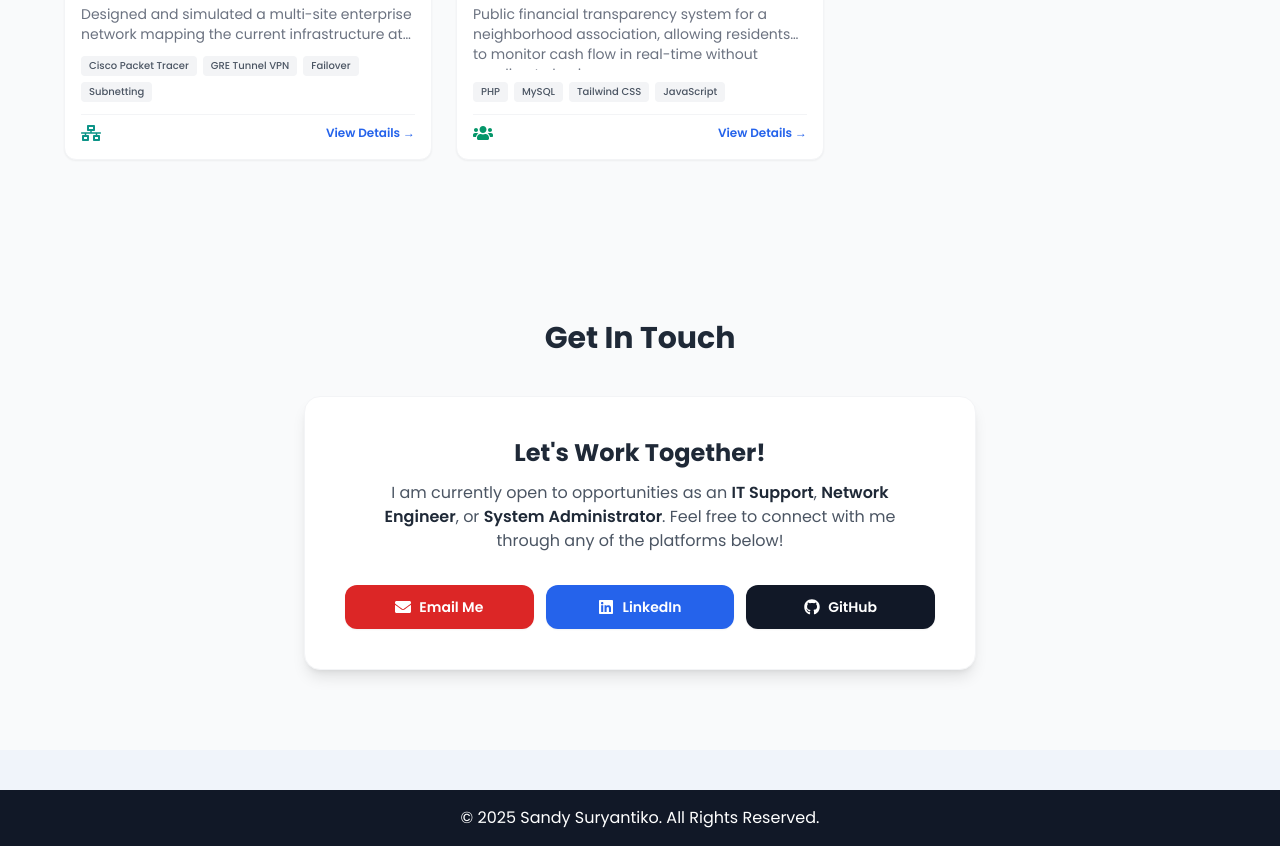
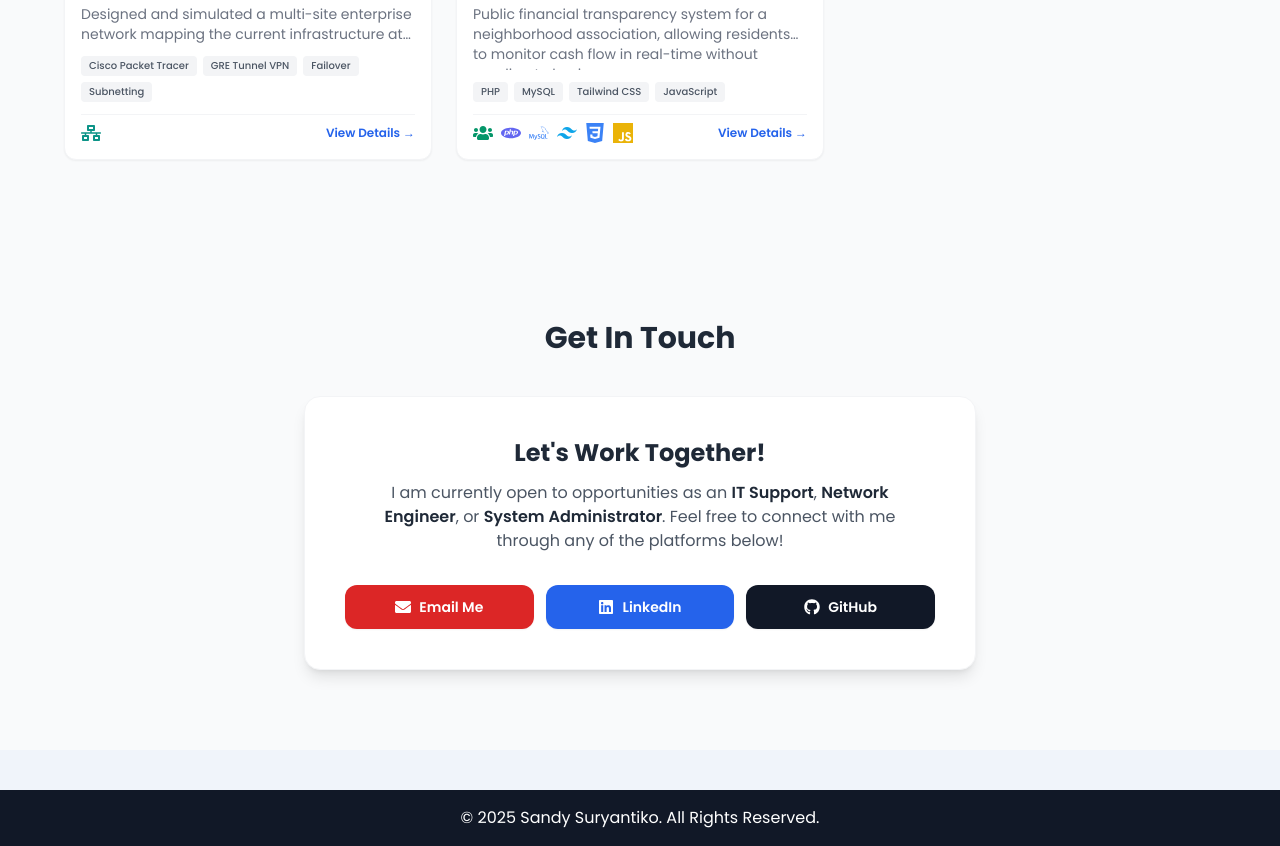
Before and after one commit to Sandysuryantiko/My-Personal-Website, a React (Vite) app: page / in a window 1280 px wide. Shown: the part 4620-5466 px from the top of the page. Built offline with nearby package versions, Linux system fonts and the light colour scheme.

Commit message:
penambahan icon tech stack

```diff
--- a/src/sections/Projects.jsx
+++ b/src/sections/Projects.jsx
@@ -159,7 +159,14 @@ const projects = [
       kasrt9,
     ],
     tech: ["PHP", "MySQL", "Tailwind CSS", "JavaScript"],
-    icons: [<FaUsers key="simkas" className="text-emerald-600 text-xl" />],
+    icons: [
+      <FaUsers key="simkas" className="text-emerald-600 text-xl" />,
+      <SiPhp key="php" className="text-indigo-500 text-xl" />,
+      <SiMysql key="mysql" className="text-blue-500 text-xl" />,
+      <SiTailwindcss key="tailwind" className="text-sky-500 text-xl" />,
+      <SiCss3 key="css" className="text-blue-500 text-xl" />,
+      <SiJavascript key="js" className="text-yellow-500 text-xl" />,
+    ],
     github: "",
     demo: "",
   },
```
